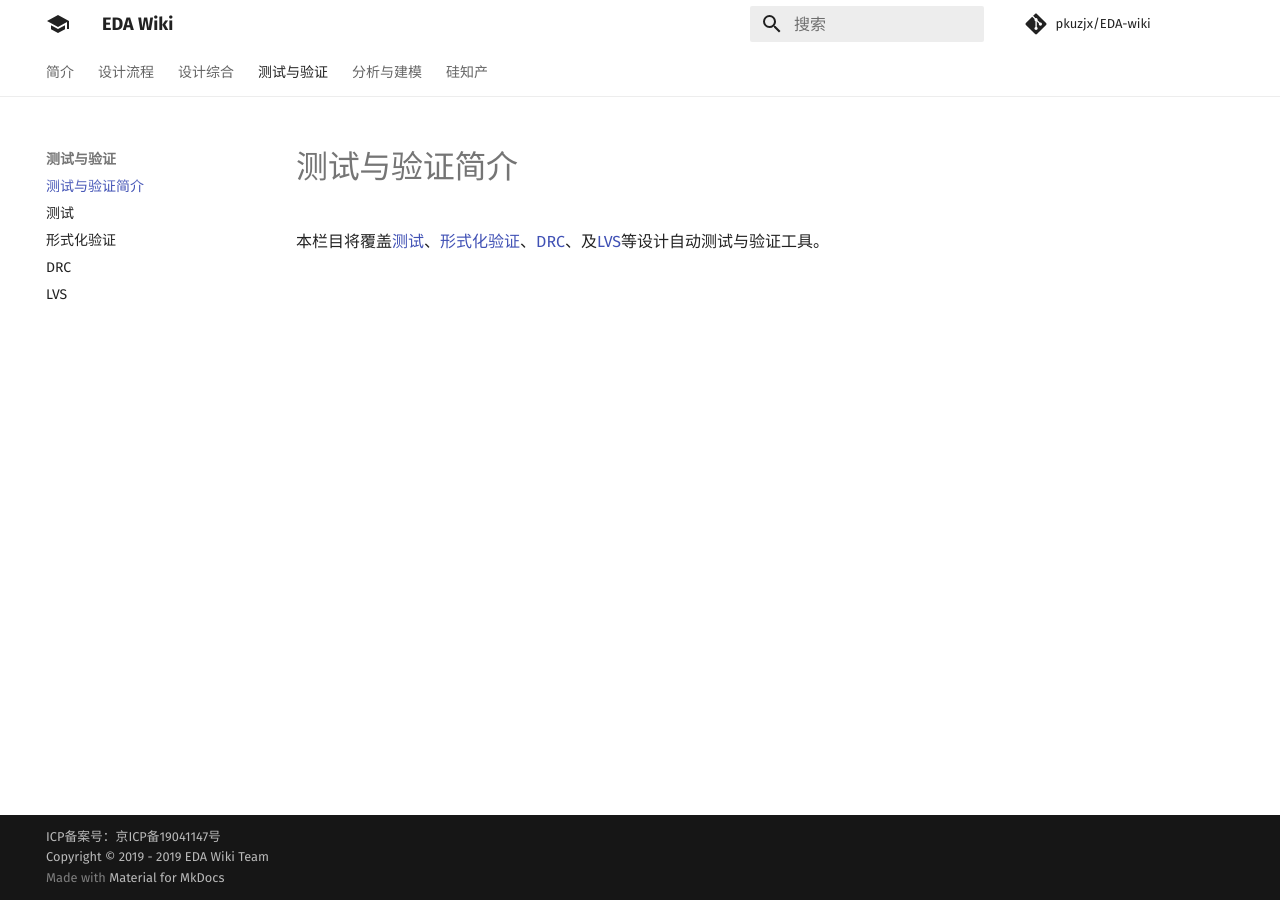
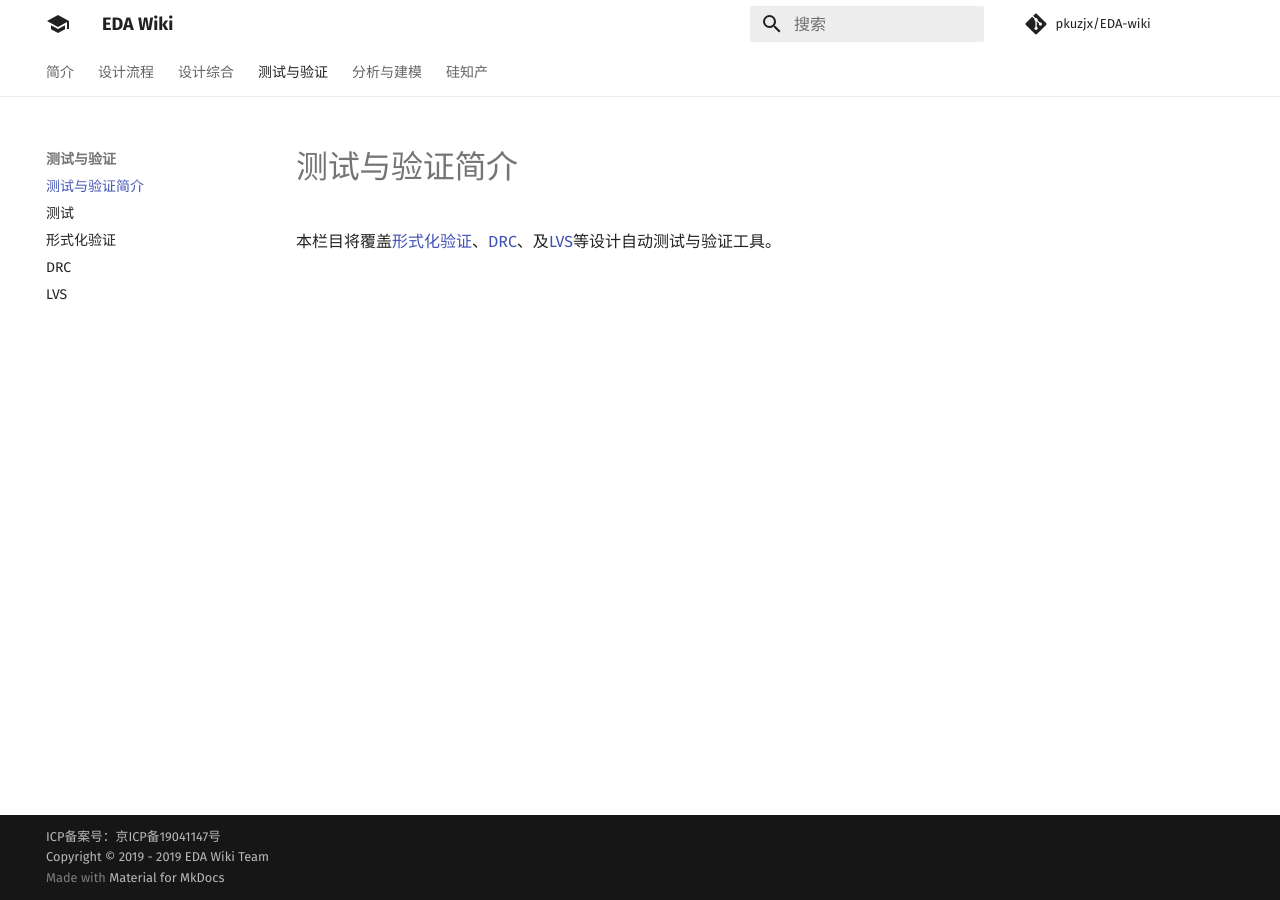
Before and after one commit to daitoto/EDA-wiki, an MkDocs documentation site: the page built from docs/verification/index.md, in a window 1280 px wide. Built offline with MkDocs 1.6.1 and Material for MkDocs 9.7.7, drawn with Linux system fonts in a browser that asks for light colours; comment, search, counter and statistics services are not loaded.

Commit message:
Split testing and verification

```diff
--- a/docs/verification/index.md
+++ b/docs/verification/index.md
@@ -1 +1 @@
-本栏目将覆盖[测试](testing.md)、[形式化验证](formal.md)、[DRC](drc.md)、及[LVS](lvs.md)等设计自动测试与验证工具。
+本栏目将覆盖[形式化验证](formal.md)、[DRC](drc.md)、及[LVS](lvs.md)等设计自动测试与验证工具。
```
Also changed, not shown: README.md (+2 -1 lines), docs/testing/testing.md (added).
